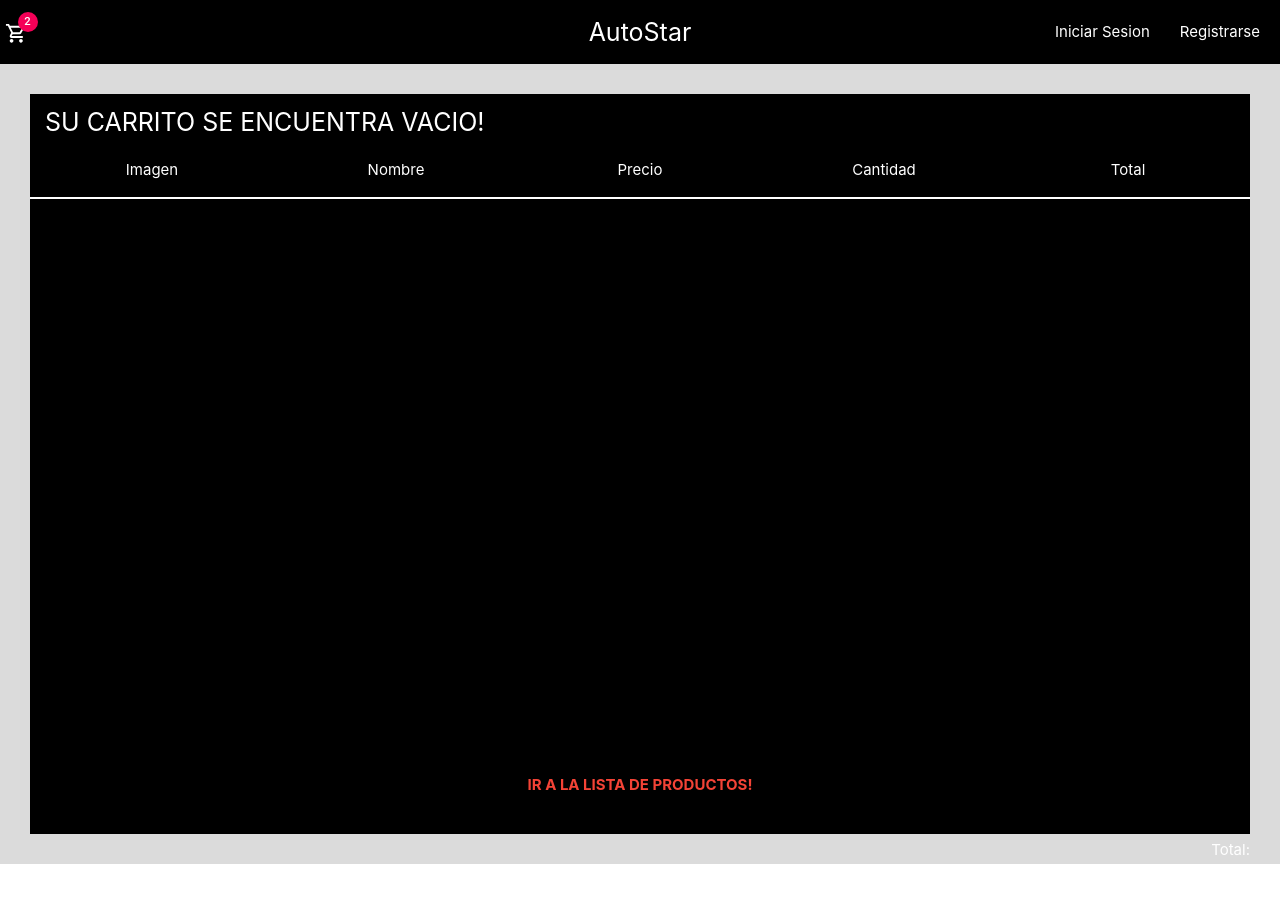
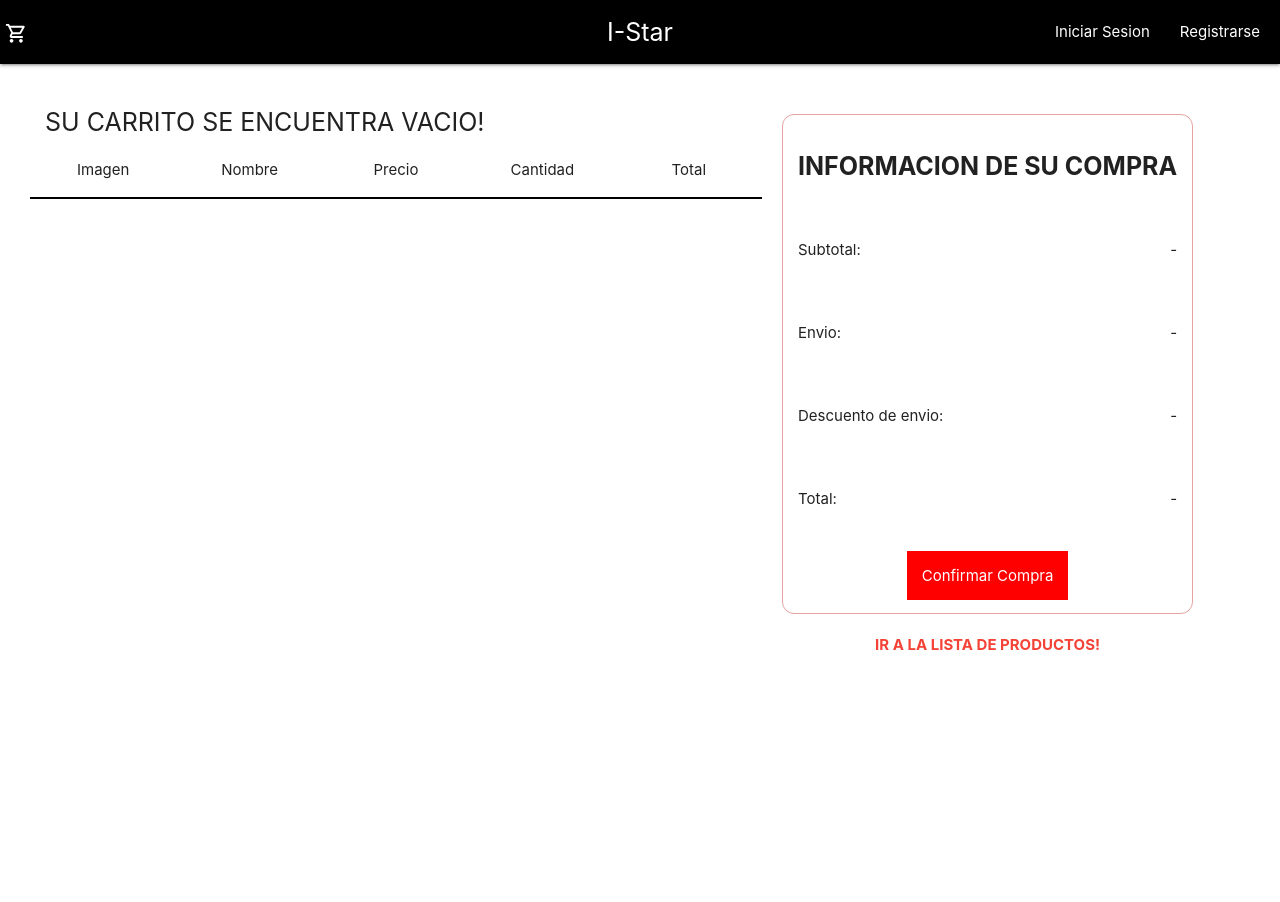
Before and after one commit to FranciscoRomero01/autoStar, a React (Create React App) app: page /cart in a window 1280 px wide. Before the commit the page ends 874 px from the top, so only its background shows below. Built offline with nearby package versions, Linux system fonts and the light colour scheme.

Commit message:
desafio9

```diff
--- a/src/components/Cart.jsx
+++ b/src/components/Cart.jsx
@@ -1,6 +1,7 @@
 import { useContext } from 'react';
 import { Link } from 'react-router-dom';
 import '../style/cart.css';
+import FormatNumber from '../utils/FormatNumber';
 import { CartContext } from './CartContext';
 
 
@@ -9,12 +10,14 @@ const Cart = () => {
     const cart = useContext(CartContext);
 
     return (
+        <>
             <div className="cart">
+                <div className="info">
                     {
                         cart.cartList.length > 0
                         ?
                         <div>
-                    <a className='emptyCart' onClick={cart.clearItem}>BORRAR TODOS LOS PRODUCTOS</a>
+                            <a className='emptyInfo' onClick={cart.clearItem}>BORRAR TODOS LOS PRODUCTOS</a>
                         </div>
                         : <h3>Su carrito se encuentra vacio!</h3>
                     }
@@ -35,10 +38,10 @@ const Cart = () => {
                                 <p>{item.itemName}</p>
                                 <p>{item.itemPrice}</p>
                                 <p>{item.itemQty}</p>
-                        <p>{item.itemTotal}</p>
+                                <p>{cart.totalItem(item.itemId)}</p>
                             </div>
                             <div className='detele'>
-                        <a className='deteleCart' onClick={() => cart.deleteItem(item.itemId)}>Borrar producto</a>
+                                <a className='deteleInfo' onClick={() => cart.deleteItem(item.itemId)}>Borrar producto</a>
                             </div>
 
                         </>
@@ -46,13 +49,52 @@ const Cart = () => {
                         : <p></p>
                     }
                     </div>
+                </div>
                 <div>
+                    <div className='total'>
+                        <h4>Informacion de su compra</h4>
+                        <div className='sub'>
+                            <p>Subtotal:</p>
+                            {
+                                cart.cartList.length > 0
+                                ? <FormatNumber number={cart.subTotal()} />
+                                : <p>-</p>
+                            }
+                        </div>
+                        <div className='envio'>
+                            <p>Envio:</p>
+                            {
+                                cart.cartList.length > 0
+                                ? <FormatNumber number={cart.envio()} />
+                                : <p>-</p>
+                            }
+                        </div>
+                        <div className='envioDisc'>
+                            <p>Descuento de envio:</p>
+                            {
+                                cart.cartList.length > 0
+                                ? <FormatNumber number={-cart.envio()} />
+                                : <p>-</p>
+                            }
+                        </div>
+                        <div className='totalC'>
+                            <p>Total:</p>
+                            {
+                                cart.cartList.length > 0
+                                ? <FormatNumber number={cart.total()} />
+                                : <p>-</p>
+                            }
+                        </div>
+                        <div className="confirm">
+                            <a>Confirmar Compra</a>
+                        </div>
+                    </div>
+                    <div className='back'>
                         <Link className='red-text' to='/'>IR A LA LISTA DE PRODUCTOS!</Link>
                     </div>
-            <div className='total'>
-                <p>Total:</p>
                 </div>
             </div>
+        </>
     );
 }
 
--- a/src/components/CartContext.jsx
+++ b/src/components/CartContext.jsx
@@ -6,9 +6,10 @@ const CartContextProvider = ({children}) => {
     const [cartList, setCartList] = useState([]);
 
     const addToCart = (item, qty) => {
-        let found = cartList.find(product => product.idItem === item.id);
+        let found = cartList.find(data => data.itemId === item.id);
+        const total = item.price * qty;
+        console.log(total);
         if ( found === undefined) {
-            const total = item.price * qty;
             setCartList([
                 ...cartList,
                 {
@@ -16,12 +17,11 @@ const CartContextProvider = ({children}) => {
                     itemImg: item.img,
                     itemName: item.name,
                     itemPrice: item.price,
-                    itemQty: qty,
-                    itemTotal: total
+                    itemQty: qty
                 }
             ]);
         } else {
-            found.qtyItem += qty;
+            found.itemQty += qty;
         }
     }
 
@@ -34,8 +34,32 @@ const CartContextProvider = ({children}) => {
         setCartList([]);
     }
 
+    function totalItem(itemId) {
+        let itemTotal = cartList.map(item => item.itemId).indexOf(itemId);
+        return cartList[itemTotal].itemPrice * cartList[itemTotal].itemQty;
+    }
+
+    const subTotal = () => {
+        let subTotal = cartList.map(item => totalItem(item.itemId));
+        return subTotal.reduce((previousValue, currentValue) => previousValue + currentValue);
+    }
+
+    const envio = () => {
+        return 1500;
+    }
+
+    const total = () => {
+        return subTotal();
+    }
+
+    const itemsQty = () => {
+        let qtys = cartList.map(item => item.itemQty);
+        return qtys.reduce(((previousValue, currentValue) => previousValue + currentValue), 0);
+    }
+
+
     return (
-        <CartContext.Provider value={{cartList, addToCart, deleteItem, clearItem}}>
+        <CartContext.Provider value={{cartList, addToCart, deleteItem, clearItem, subTotal, totalItem, envio, total, itemsQty}}>
             { children }
         </CartContext.Provider>
     )
--- a/src/components/CartWidget.jsx
+++ b/src/components/CartWidget.jsx
@@ -1,9 +1,14 @@
 import { Badge } from "@material-ui/core";
 import { ShoppingCartOutlined } from "@material-ui/icons";
+import { useContext } from "react";
+import { CartContext } from "./CartContext";
 
 const CartWidget = () => {
+
+    const cart = useContext(CartContext);
+
     return(
-        <Badge badgeContent={2} color="secondary">
+        <Badge badgeContent={cart.itemsQty()} color="secondary">
             <ShoppingCartOutlined />
         </Badge>
     )
--- a/src/components/NavBar.jsx
+++ b/src/components/NavBar.jsx
@@ -6,7 +6,7 @@ function NavBar(){
     return(
         <nav className="black">
             <div className="nav-wrapper">
-                <Link to='/' className="brand-logo white-text center">AutoStar</Link>
+                <Link to='/' className="brand-logo white-text center">I-Star</Link>
                 <Link to='/cart' className="left"><CartWidget /></Link>
                 <ul className="right">
                     <li><a href="#" className="white-text">Iniciar Sesion</a></li>
--- a/src/style/cart.css
+++ b/src/style/cart.css
@@ -1,21 +1,23 @@
 .cart{
-    height: 800px;
-    border: 30px #dbdbdb solid;
-    background: black;
-    color: white;
+    margin: 30px;
+    display: flex;
+}
+
+.info{
+    width: 60%;
     display: grid;
     grid-template-rows: 50px 80px 550px 50px 50px;
 }
 
-.cart ul{
+.info ul{
     display: grid;
     text-align: center;
     grid-template-columns: repeat(5, 1fr);
-    border-bottom: 2px solid white;
+    border-bottom: 2px solid black;
     height: 40px;
 }
 
-.cart h3{
+.info h3{
     height: 80px;
     text-transform: uppercase;
     font-size: 25px;
@@ -27,15 +29,14 @@
     text-align: center;
 }
 
-.emptyCart, .deteleCart{
+.emptyInfo, .deteleInfo{
     color: red;
     font-weight: 900;
     padding: 15px;
     text-transform: uppercase;
 }
 
-.emptyCart:hover, .deteleCart:hover{
-    color: white;
+.emptyInfo:hover, .deteleInfo:hover{
     cursor: pointer;
 }
 
@@ -47,10 +48,6 @@
     align-items: center;
 }
 
-.products{
-    height: 550px;
-}
-
 .product{
     display: grid;
     text-align: center;
@@ -60,13 +57,45 @@
 
 .product img{
     height: 100px;
-    margin-left: 75px;
+    margin-left: 25px;
 }
 
-.total a{
-    text-align: center;
+.back{
+    margin-top: 15px;
 }
 
-.total p{
-    text-align: right;
+.total{
+    border: 1px #b900005c solid;
+    margin: 20px;
+    padding: 15px;
+    height: 500px;
+    border-radius: 12px;
+    display: flex;
+    flex-direction: column;
+    justify-content: space-between;
 }
+
+.total h4 {
+    text-transform: uppercase;
+    text-align: center;
+    font-size: 25px;
+    font-weight: bold;
+}
+
+.sub, .envio, .envioDisc, .totalC{
+    display: flex;
+    align-items: center;
+    justify-content: space-between;
+}
+
+.confirm{
+    text-align: center;
+    margin: 10px;
+}
+
+.confirm a{
+    padding: 15px;
+    background: red;
+    color: white;
+    cursor: pointer;
+}
--- /dev/null
+++ b/src/utils/FormatNumber.js
@@ -0,0 +1,5 @@
+const FormatNumber = ({number}) => {
+    return <span>${new Intl.NumberFormat('en-US').format(number)}</span>
+}
+
+export default FormatNumber;
```
Lines whose indentation alone changed are shown as unchanged.
